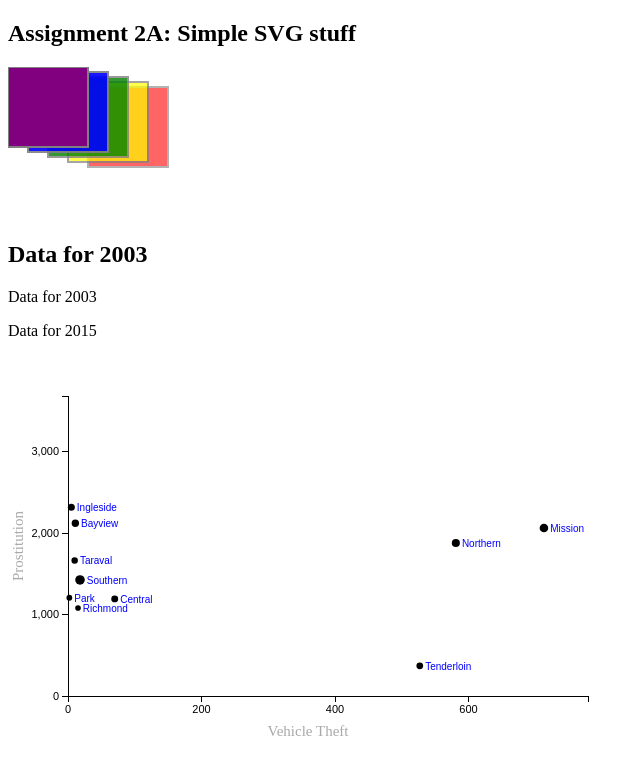
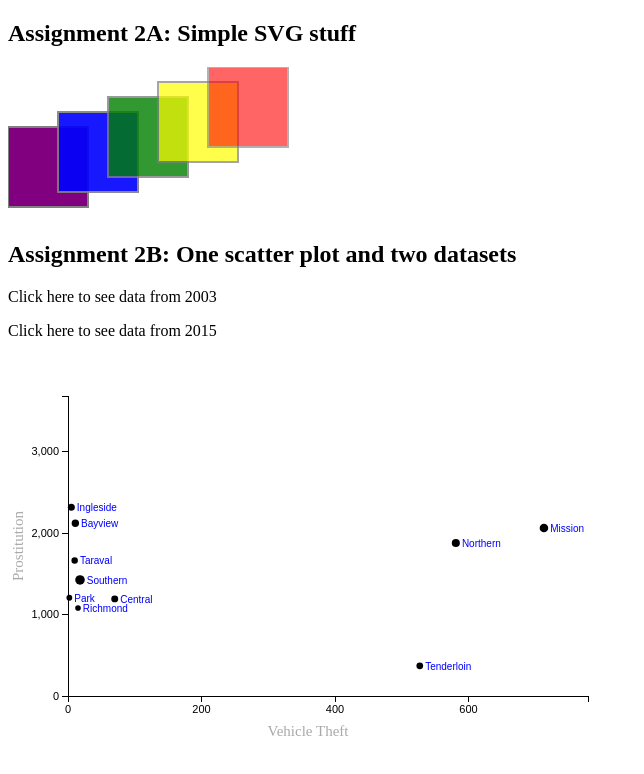
Before and after one commit to victorXIX/tanphi.github.io, a plain HTML site: page index.html in a window 1280 px wide. Shown: the whole page, without its empty margins (0-644 px from the left). Drawn offline with Linux system fonts and the light colour scheme.

Commit message:
Nouvel ordre des carrés
Pour être en accord avec la fin de l'assignment

```diff
--- a/index.html
+++ b/index.html
@@ -22,17 +22,21 @@
 		</style>
   </head>
   <body>
+
+
 	<h2>Assignment 2A: Simple SVG stuff</h2>
     <svg>
-		<rect x="80" y="20" width="80" height="80" fill="red" stroke="gray" stroke-width="2"  opacity="0.6"/>
-		<rect x="60" y="15" width="80" height="80" fill="yellow" stroke="gray" stroke-width="2"  opacity="0.7"/>
-		<rect x="40" y="10" width="80" height="80" fill="green" stroke="gray" stroke-width="2"  opacity="0.8"/>
-		<rect x="20" y="5" width="80" height="80" fill="blue" stroke="gray" stroke-width="2"  opacity="0.9"/>
-		<rect x="0" y="0" width="80" height="80" fill="purple" stroke="gray" stroke-width="2"/>
+		<rect x="0" y="60" width="80" height="80" fill="purple" opacity="1" stroke="gray" stroke-width="2"></rect>
+		<rect x="50" y="45" width="80" height="80" fill="blue" opacity="0.9" stroke="gray" stroke-width="2"></rect>
+		<rect x="100" y="30" width="80" height="80" fill="green" opacity="0.8" stroke="gray" stroke-width="2"></rect>
+		<rect x="150" y="15" width="80" height="80" fill="yellow" opacity="0.7" stroke="gray" stroke-width="2"></rect>
+		<rect x="200" y="0" width="80" height="80" fill="red" opacity="0.6" stroke="gray" stroke-width="2"></rect>
 	</svg>
-	<h2 id = "subtitle">Data for 2003</h2>
-	<p id="p2003">Data for 2003</p>
-	<p id="p2015">Data for 2015</p>
+
+
+	<h2>Assignment 2B: One scatter plot and two datasets</h2>
+	<p id="p2003">Click here to see data from 2003</p>
+	<p id="p2015">Click here to see data from 2015</p>
 
 	<script type="text/javascript">
         //Width and height
```
